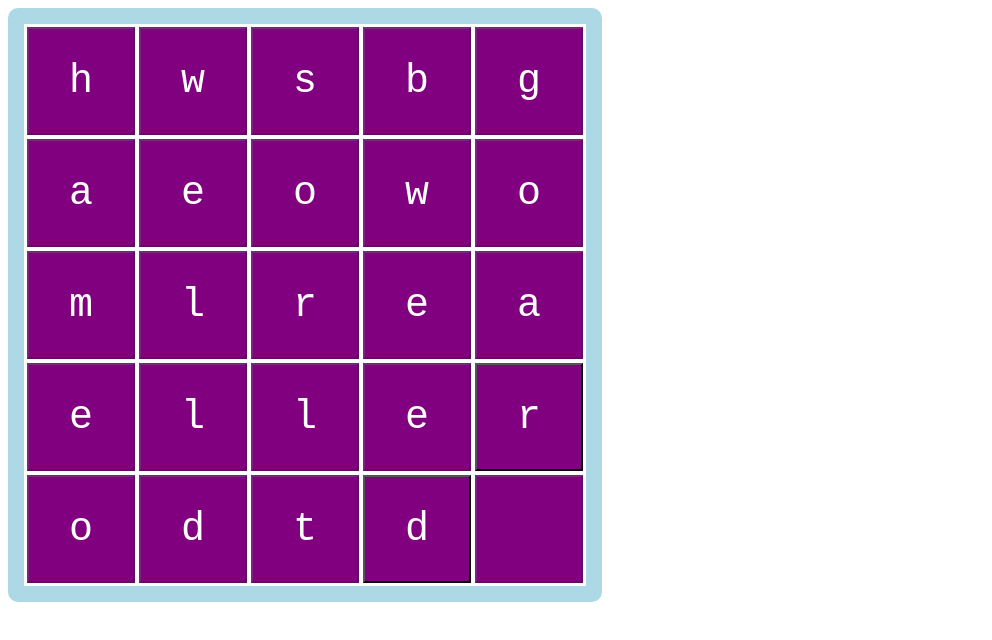
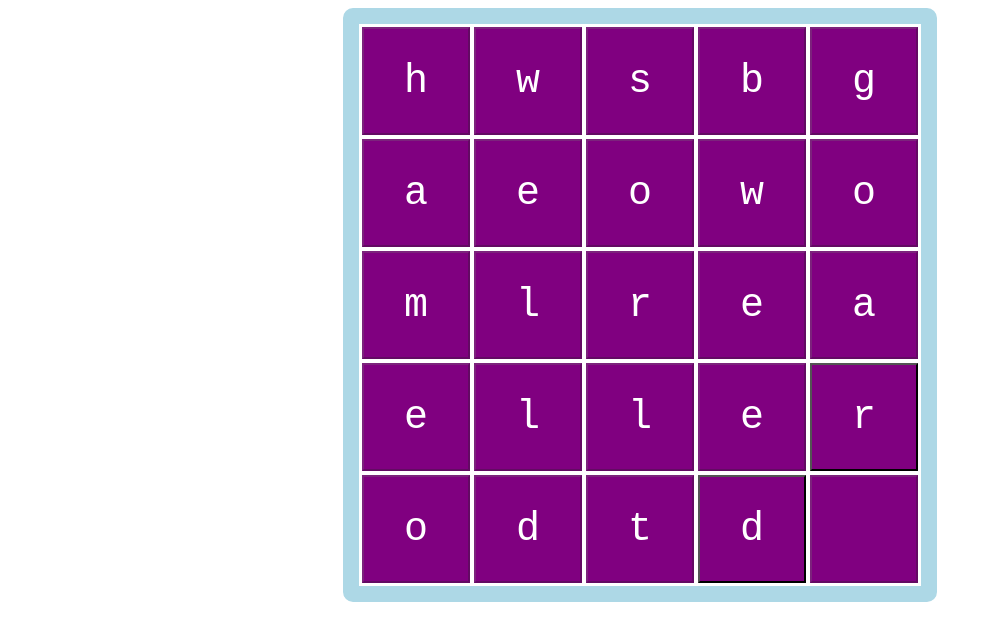
Before and after one commit to psankar/aviyal, a SvelteKit app: page / in a window 1280 px wide. Shown: the top 640 px of the page, without its empty margins (0-992 px from the left). Built offline with nearby package versions, Linux system fonts and the light colour scheme.

Commit message:
Add crypto-js dep

```diff
--- a/package.json
+++ b/package.json
@@ -16,8 +16,10 @@
 		"@playwright/test": "^1.25.0",
 		"@sveltejs/adapter-auto": "next",
 		"@sveltejs/kit": "next",
+		"@types/crypto-js": "^4.1.1",
 		"@typescript-eslint/eslint-plugin": "^5.27.0",
 		"@typescript-eslint/parser": "^5.27.0",
+		"crypto-js": "^4.1.1",
 		"eslint": "^8.16.0",
 		"eslint-config-prettier": "^8.3.0",
 		"eslint-plugin-svelte3": "^4.0.0",
--- a/src/components/board.svelte
+++ b/src/components/board.svelte
@@ -1,10 +1,12 @@
 <script lang="ts">
 	import { onMount } from 'svelte';
 	import Tile, { blankTile, clickableTile, defaultTile } from './tile.svelte';
+	import sha256 from 'crypto-js/sha256';
 
 	let state: any[];
 	let blankX: number, blankY: number;
 	let gridSize: number;
+	let wantHashes: string[];
 
 	onMount(async () => {
 		await new Promise((resolve) => setTimeout(resolve, 2000));
@@ -55,6 +57,7 @@
 		blankY = curY;
 
 		for (let i: number = 0; i < newState.length; i++) {
+			let word = '';
 			for (let j: number = 0; j < newState[i].length; j++) {
 				if (
 					(i === blankX && (j === blankY - 1 || j === blankY + 1)) ||
@@ -66,7 +69,11 @@
 				} else {
 					newState[i][j].tileType = defaultTile;
 				}
+				word += newState[i][j].letter;
 			}
+
+			const hash = sha256(word);
+			console.log(word, hash.toString());
 		}
 		state = newState;
 	};
@@ -111,6 +118,8 @@
 	.board {
 		border: 16px solid lightblue;
 		border-radius: 10px;
+		margin-left: auto;
+		margin-right: auto;
 	}
 
 	.loading {
```
Also changed, not shown: 1 other file (tests, documents, lock files or other folders).
